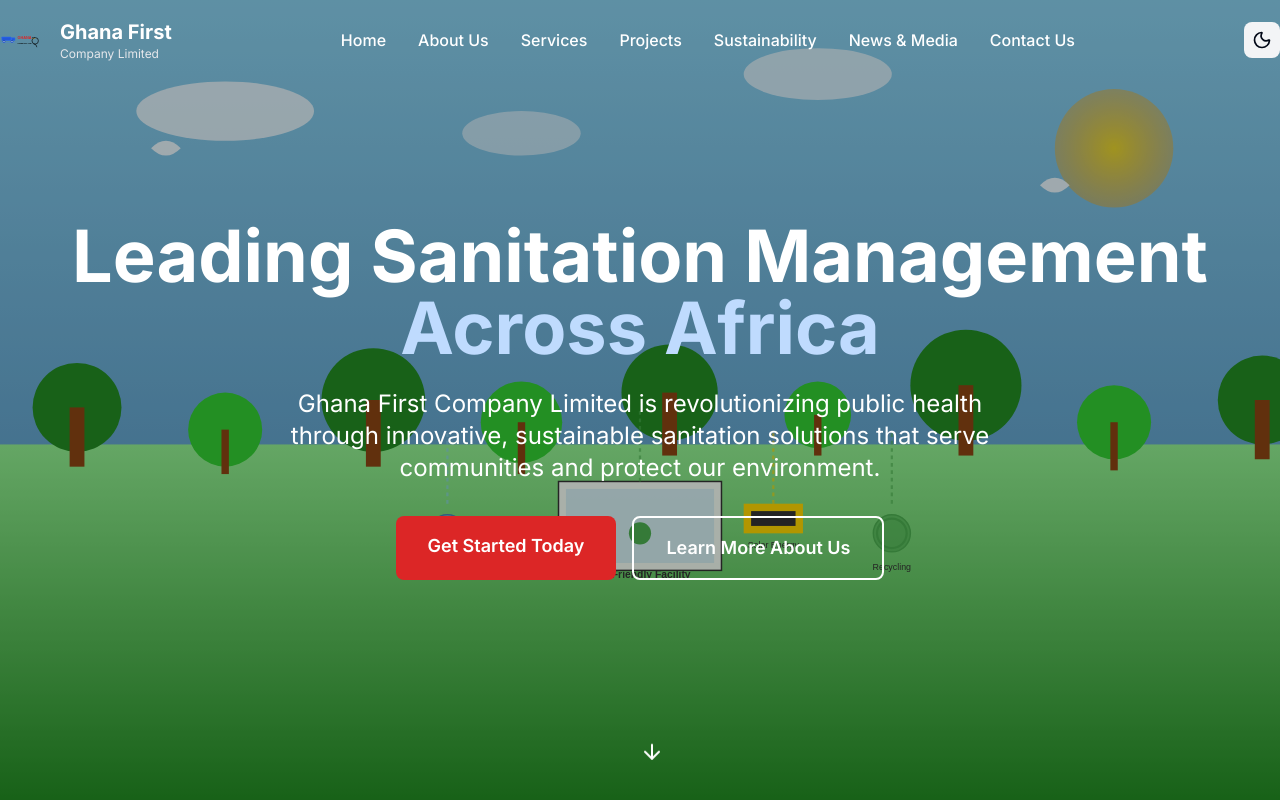
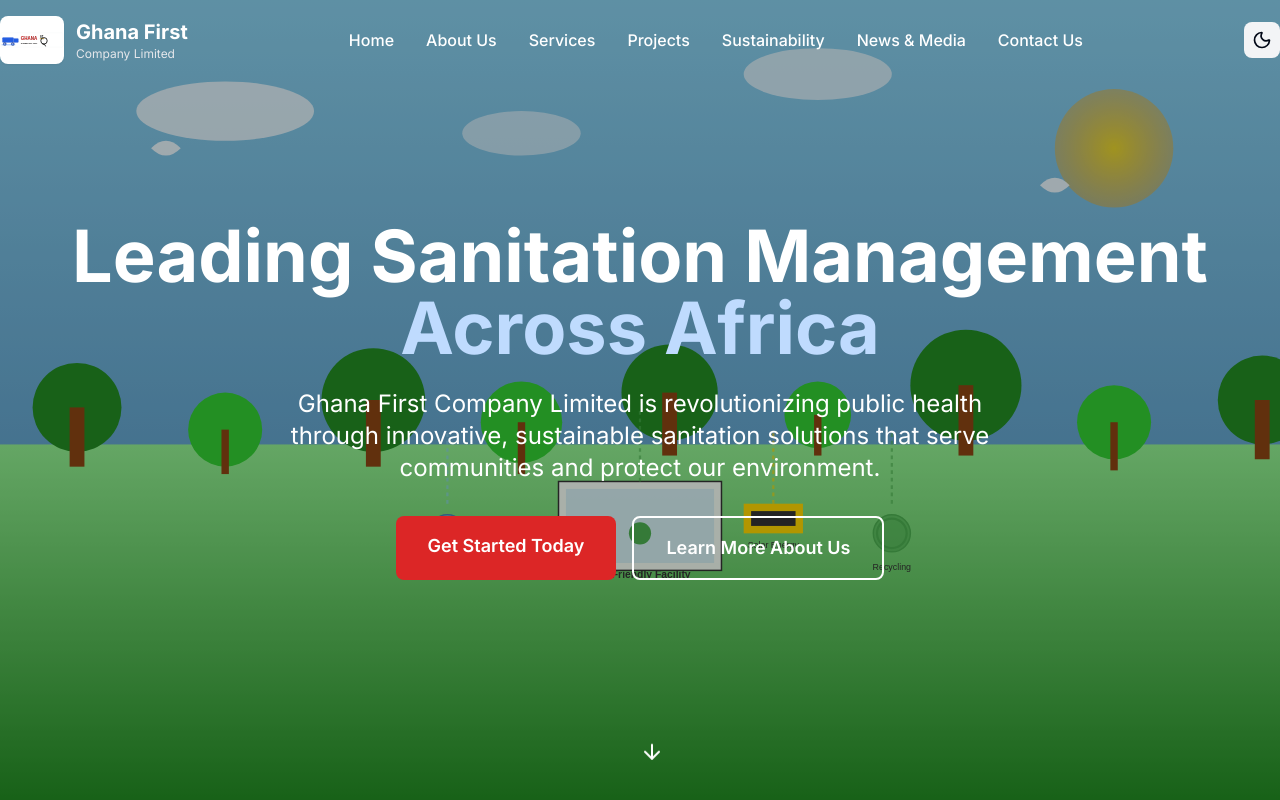
Before and after one commit to Mavros-Black/ghana-first-website, a Next.js app: page / in a window 1280 px wide. Shown: the top 800 px of the page. Built offline with nearby package versions, Linux system fonts and the light colour scheme.

Commit message:
Improve logo visibility and contrast for better readability

```diff
--- a/src/components/Navigation.tsx
+++ b/src/components/Navigation.tsx
@@ -43,7 +43,7 @@
         <div className="flex items-center justify-between h-16 lg:h-20">
                                {/* Logo */}
           <Link href="/" className="flex items-center space-x-3">
-            <div className="w-12 h-12 flex items-center justify-center">
+            <div className="w-16 h-12 flex items-center justify-center bg-white rounded-lg shadow-sm">
               <img
                 src="/images/logo.svg"
                 alt="Ghana First Company Limited Logo"
```
Also changed, not shown: public/favicon.svg, public/images/logo.svg.
